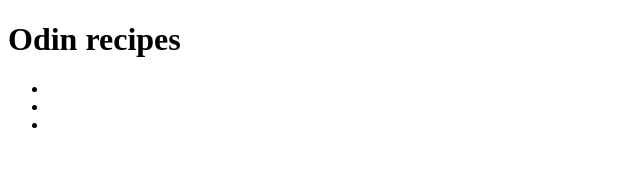
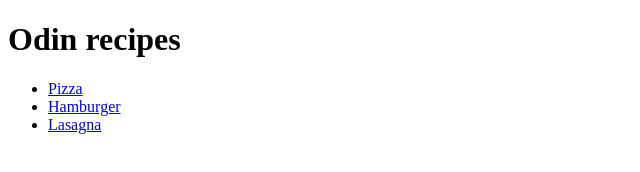
Before and after one commit to teakys/odin-recipes, a plain HTML site: page index.html in a window 1280 px wide. Shown: the whole page, without its empty margins (0-640 px from the left). Drawn offline with Linux system fonts and the light colour scheme.

Commit message:
I may possibly be retarded
  Embarassment.

```diff
--- a/index.html
+++ b/index.html
@@ -9,9 +9,9 @@
   <body>
     <h1>Odin recipes</h1>
     <ul>
-      <li><a href="./recipes/pizza.html"></a></li>
-      <li><a href="./recipes/hamburger.html"></a></li>
-      <li><a href="./recipes/lasagna.html"></a></li>
+      <li><a href="./recipes/pizza.html">Pizza</a></li>
+      <li><a href="./recipes/hamburger.html">Hamburger</a></li>
+      <li><a href="./recipes/lasagna.html">Lasagna</a></li>
     </ul>
   </body>
 </html>
```
